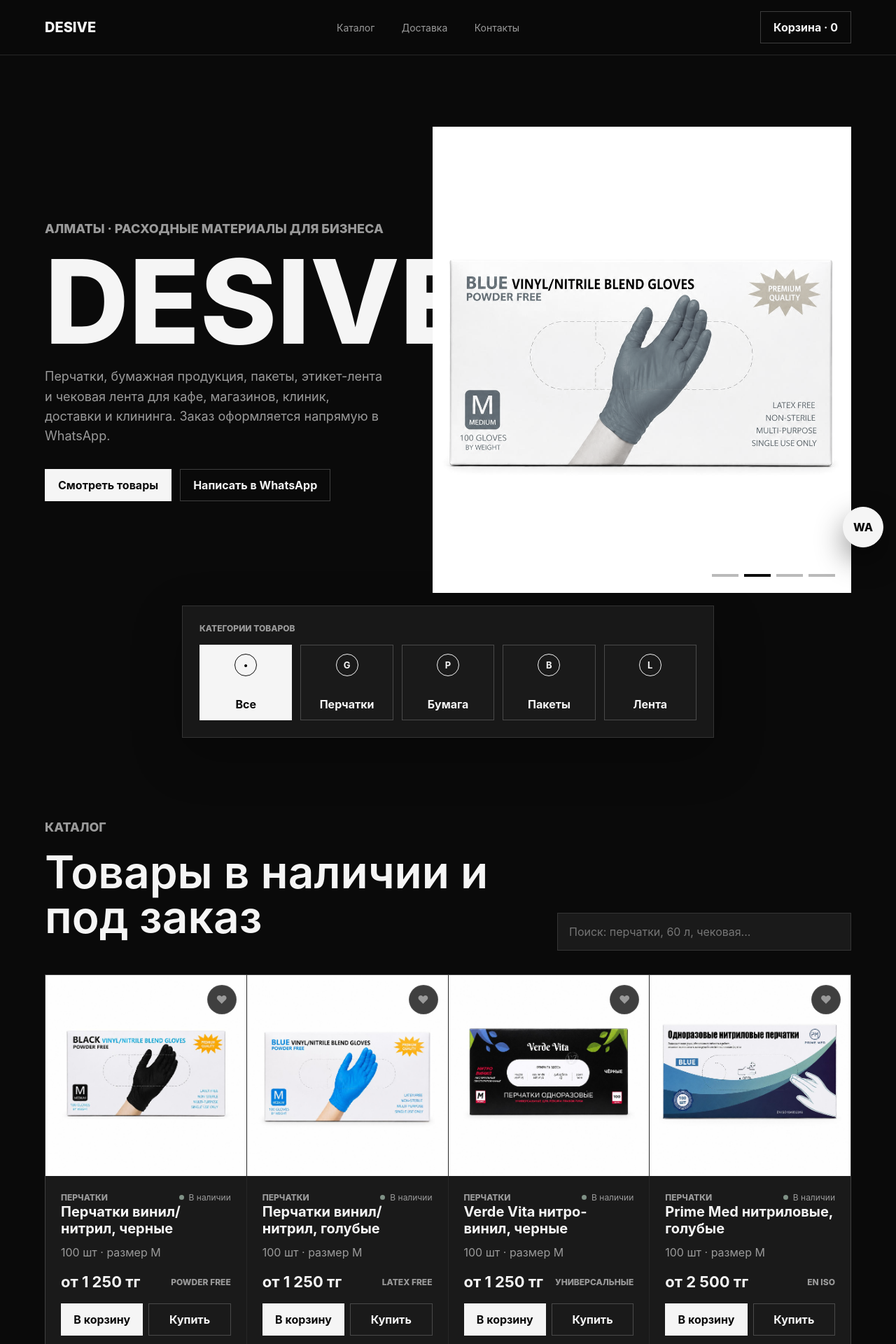
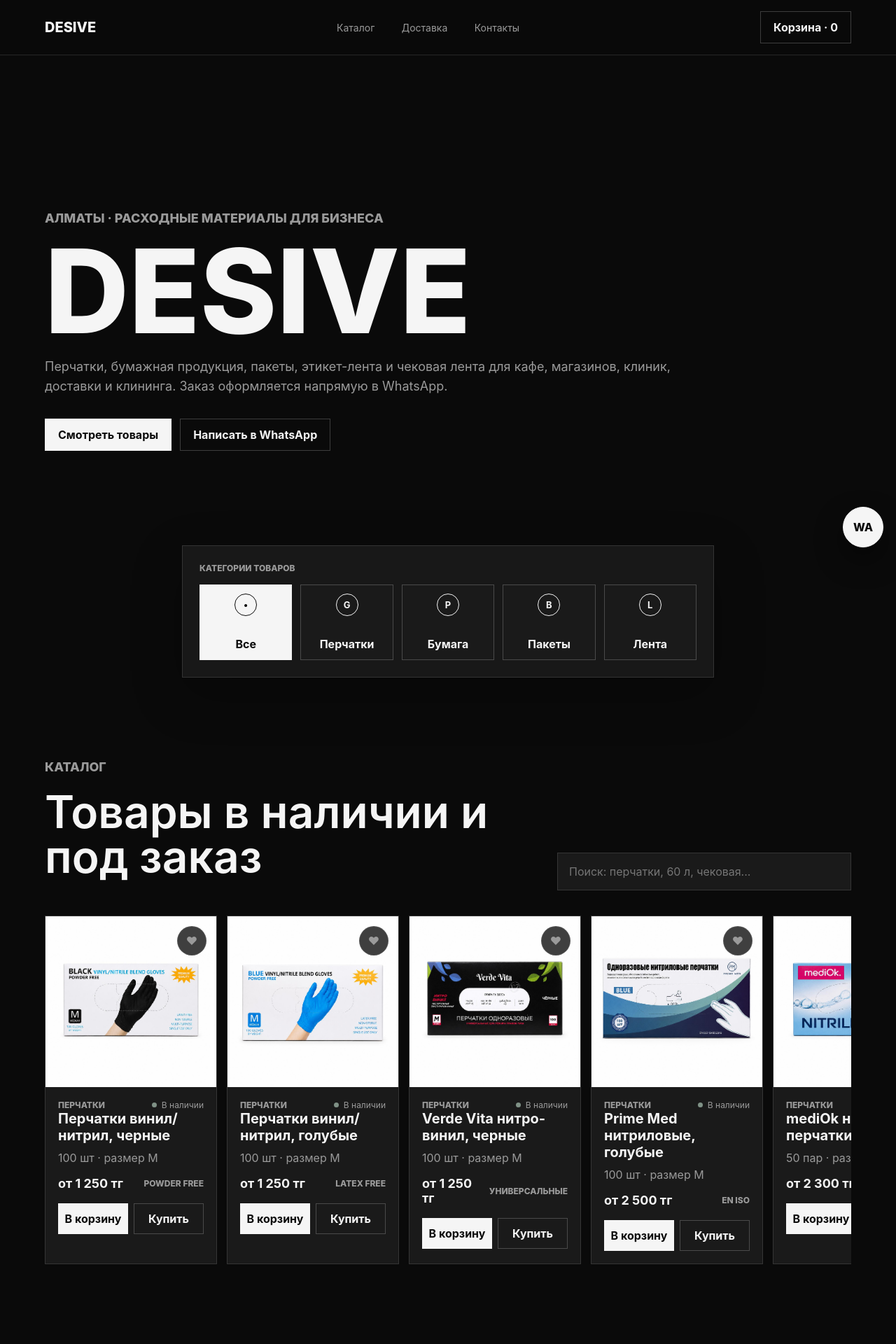
Before and after one commit to asdfbh213/aralax, a React (Vite) app: page / in a window 1280 px wide. Shown: the top 1920 px of the page at 70% size. Built offline with nearby package versions, Linux system fonts and the light colour scheme.

Commit message:
Adjust hero catalog and lead form

```diff
--- a/src/App.css
+++ b/src/App.css
@@ -111,16 +111,14 @@ nav a:hover {
 }
 
 .hero {
-  display: grid;
+  display: flex;
   min-height: calc(100vh - 76px);
-  grid-template-columns: minmax(0, 0.9fr) minmax(420px, 1.1fr);
-  gap: clamp(28px, 5vw, 82px);
   align-items: center;
   padding: clamp(52px, 8vw, 110px) clamp(18px, 5vw, 72px) 42px;
 }
 
 .hero-copy {
-  max-width: 780px;
+  max-width: 960px;
 }
 
 .eyebrow,
@@ -183,51 +181,6 @@ h3 {
   flex-wrap: wrap;
   gap: 12px;
   margin-top: 32px;
-}
-
-.hero-slider {
-  position: relative;
-  overflow: hidden;
-  min-height: clamp(430px, 52vw, 680px);
-  border: 1px solid var(--line);
-  background: #fff;
-}
-
-.hero-slider img {
-  position: absolute;
-  inset: 0;
-  width: 100%;
-  height: 100%;
-  object-fit: cover;
-  background: #fff;
-  filter: saturate(0.08) contrast(1.04);
-  opacity: 0;
-  transition: opacity 0.6s ease-in-out;
-}
-
-.hero-slider img.active {
-  opacity: 1;
-}
-
-.hero-dots {
-  position: absolute;
-  right: 22px;
-  bottom: 22px;
-  z-index: 2;
-  display: flex;
-  gap: 8px;
-}
-
-.hero-dots button {
-  width: 38px;
-  height: 4px;
-  border: 0;
-  background: rgba(10, 10, 10, 0.28);
-  cursor: pointer;
-}
-
-.hero-dots .active {
-  background: #0a0a0a;
 }
 
 .category-island {
@@ -298,17 +251,22 @@ h3 {
   border-color: var(--text);
 }
 
-.catalog-grid {
+.catalog-row {
   display: grid;
-  grid-template-columns: repeat(4, minmax(0, 1fr));
-  gap: 1px;
-  border: 1px solid var(--line);
-  background: var(--line);
+  grid-auto-columns: minmax(246px, 286px);
+  grid-auto-flow: column;
+  gap: 14px;
+  overflow-x: auto;
+  padding: 2px 2px 18px;
+  scroll-snap-type: x mandatory;
+  scrollbar-color: var(--line-strong) transparent;
 }
 
 .product-card {
   position: relative;
   min-width: 0;
+  scroll-snap-align: start;
+  border: 1px solid var(--line);
   background: var(--surface);
 }
 
@@ -360,8 +318,8 @@ h3 {
 
 .product-body {
   display: grid;
-  min-height: 250px;
-  padding: 22px;
+  min-height: 228px;
+  padding: 18px;
 }
 
 .product-meta,
@@ -399,7 +357,7 @@ h3 {
 
 .product-bottom strong {
   color: var(--text);
-  font-size: 22px;
+  font-size: 18px;
   font-weight: 650;
 }
 
@@ -575,6 +533,18 @@ h3 {
   background: var(--surface);
 }
 
+.email-link {
+  display: inline-flex;
+  margin-top: 18px;
+  color: var(--text);
+  font-weight: 760;
+  text-decoration: none;
+}
+
+.email-link:hover {
+  color: var(--muted);
+}
+
 footer {
   display: flex;
   justify-content: space-between;
@@ -671,14 +641,9 @@ footer span {
 }
 
 @media (max-width: 1180px) {
-  .hero,
   .lead-section,
   .contacts {
     grid-template-columns: 1fr;
-  }
-
-  .catalog-grid {
-    grid-template-columns: repeat(3, minmax(0, 1fr));
   }
 }
 
@@ -698,27 +663,11 @@ footer span {
     grid-template-columns: 1fr;
   }
 
-  .catalog-grid {
-    grid-template-columns: repeat(2, minmax(0, 1fr));
-  }
 }
 
 @media (max-width: 620px) {
-  .hero {
-    grid-template-columns: 1fr;
-  }
-
-  .hero-slider {
-    grid-template-columns: 1fr 1fr;
-    min-height: 420px;
-  }
-
   .category-island div {
     grid-template-columns: repeat(2, minmax(0, 1fr));
-  }
-
-  .catalog-grid {
-    grid-template-columns: 1fr;
   }
 
   .hero-actions a,
--- a/src/App.tsx
+++ b/src/App.tsx
@@ -252,8 +252,6 @@ const products: Product[] = [
 
 const segments = ['Кафе и рестораны', 'Магазины', 'Клиники', 'Доставка еды', 'Клининг', 'Офисы']
 
-const heroSlides = products.slice(0, 4)
-
 const categoryIcons: Record<Category, string> = {
   all: '•',
   gloves: 'G',
@@ -271,7 +269,6 @@ function App() {
   const [query, setQuery] = useState('')
   const [cart, setCart] = useState<Cart>({})
   const [favorites, setFavorites] = useState<string[]>([])
-  const [activeSlide, setActiveSlide] = useState(0)
   const [isCartOpen, setIsCartOpen] = useState(false)
   const [leadStatus, setLeadStatus] = useState<'idle' | 'sending' | 'sent'>('idle')
 
@@ -287,14 +284,6 @@ function App() {
   const cartItems = products.filter((product) => cart[product.id])
   const cartCount = Object.values(cart).reduce((sum, value) => sum + value, 0)
   const total = cartItems.reduce((sum, product) => sum + (product.price ?? 0) * cart[product.id], 0)
-
-  useEffect(() => {
-    const timer = window.setInterval(() => {
-      setActiveSlide((current) => (current + 1) % heroSlides.length)
-    }, 5000)
-
-    return () => window.clearInterval(timer)
-  }, [])
 
   useEffect(() => {
     if (!isCartOpen) return
@@ -340,13 +329,14 @@ function App() {
   function sendLead(event: FormEvent<HTMLFormElement>) {
     event.preventDefault()
     const data = new FormData(event.currentTarget)
+    const company = String(data.get('company') ?? '').trim()
     const name = String(data.get('name') ?? '').trim()
     const contact = String(data.get('contact') ?? '').trim()
 
-    if (!name || !/^\+?\d[\d\s()-]{8,}$/.test(contact)) return
+    if (!company || !name || !/^\+?\d[\d\s()-]{8,}$/.test(contact)) return
 
     setLeadStatus('sending')
-    const message = [`Заявка с сайта DESIVE`, `Имя: ${name}`, `Телефон: ${contact}`].join('\n')
+    const message = [`Заявка с сайта DESIVE`, `Компания: ${company}`, `Имя: ${name}`, `Телефон: ${contact}`].join('\n')
     window.open(`https://wa.me/${phone}?text=${encodeURIComponent(message)}`, '_blank', 'noopener,noreferrer')
     window.setTimeout(() => setLeadStatus('sent'), 420)
   }
@@ -408,27 +398,6 @@ function App() {
             <button className="secondary" type="button" onClick={() => openWhatsApp()}>Написать в WhatsApp</button>
           </div>
         </div>
-        <div className="hero-slider">
-          {heroSlides.map((product, index) => (
-            <img
-              key={product.id}
-              className={index === activeSlide ? 'active' : ''}
-              src={product.image}
-              alt={product.name}
-            />
-          ))}
-          <div className="hero-dots" aria-label="Слайды">
-            {heroSlides.map((product, index) => (
-              <button
-                key={product.id}
-                className={index === activeSlide ? 'active' : ''}
-                type="button"
-                onClick={() => setActiveSlide(index)}
-                aria-label={`Показать слайд ${index + 1}`}
-              />
-            ))}
-          </div>
-        </div>
       </section>
 
       <section className="category-island" aria-label="Категории товаров">
@@ -452,7 +421,7 @@ function App() {
           <input aria-label="Поиск по каталогу" value={query} onChange={(event) => setQuery(event.target.value)} placeholder="Поиск: перчатки, 60 л, чековая..." />
         </div>
 
-        <div className="catalog-grid">
+        <div className="catalog-row">
           {visibleProducts.map((product) => (
             <article className="product-card" key={product.id}>
               <button className={`favorite ${favorites.includes(product.id) ? 'active' : ''}`} type="button" onClick={() => toggleFavorite(product.id)} aria-label="Добавить в избранное">
@@ -514,6 +483,7 @@ function App() {
           <p>Напишите имя и телефон. Мы уточним потребность и подготовим расчет по вашим товарам.</p>
         </div>
         <form className="lead-form" onSubmit={sendLead}>
+          <input name="company" placeholder="Название компании" required />
           <input name="name" placeholder="Ваше имя" required />
           <input name="contact" placeholder="+7 XXX XXX XX XX" required />
           <button type="submit" disabled={leadStatus === 'sending'}>
@@ -528,6 +498,7 @@ function App() {
           <p className="section-label">Контакты</p>
           <h2>DESIVE, Алматы</h2>
           <p>Расходные материалы для бизнеса: перчатки, бумага, пакеты, упаковка и лента.</p>
+          <a className="email-link" href="mailto:Info.desive@gmail.com">Info.desive@gmail.com</a>
         </div>
         <div className="contact-actions">
           <a className="primary" href={`https://wa.me/${phone}`} target="_blank">WhatsApp +7 777 131 18 88</a>
```
